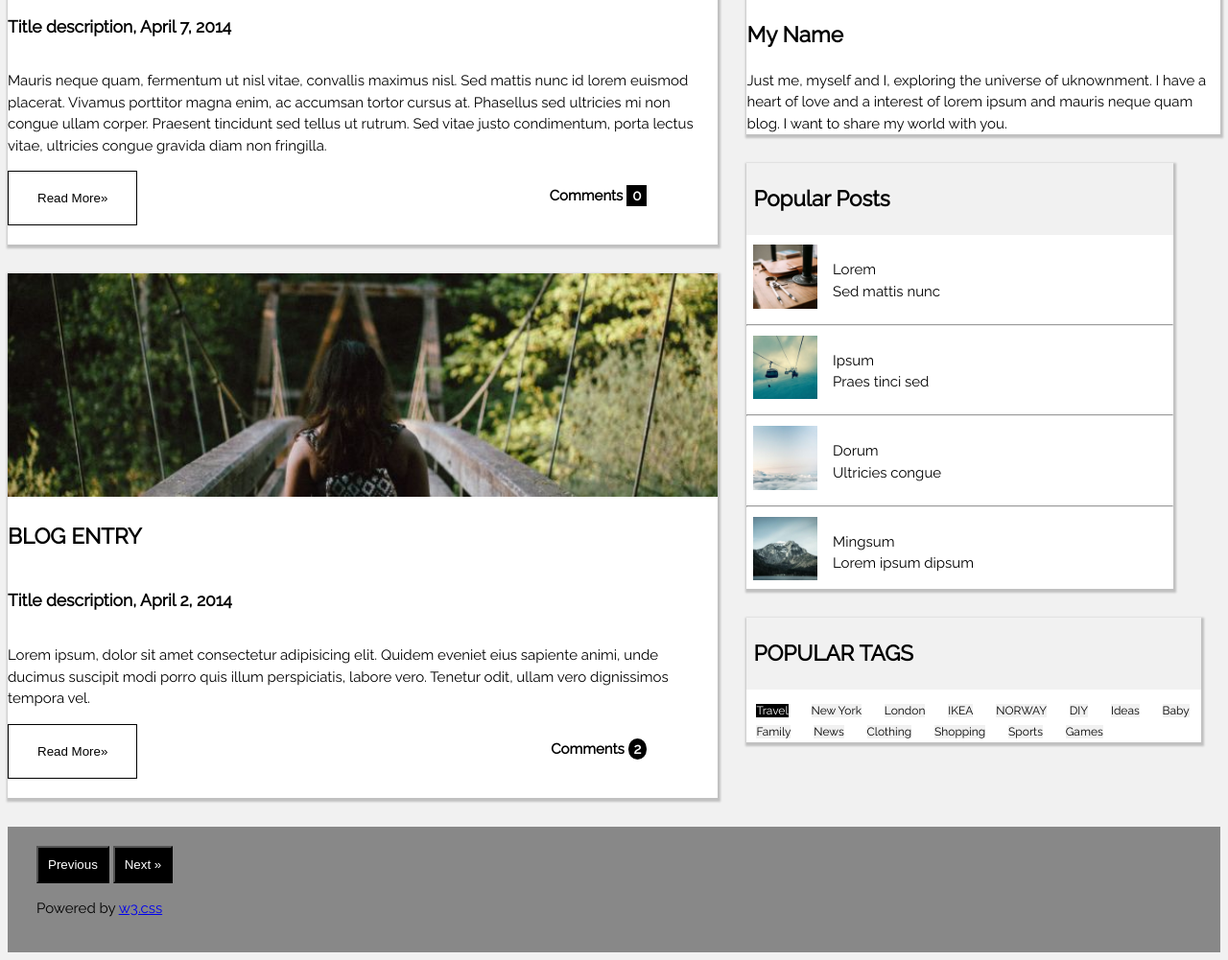
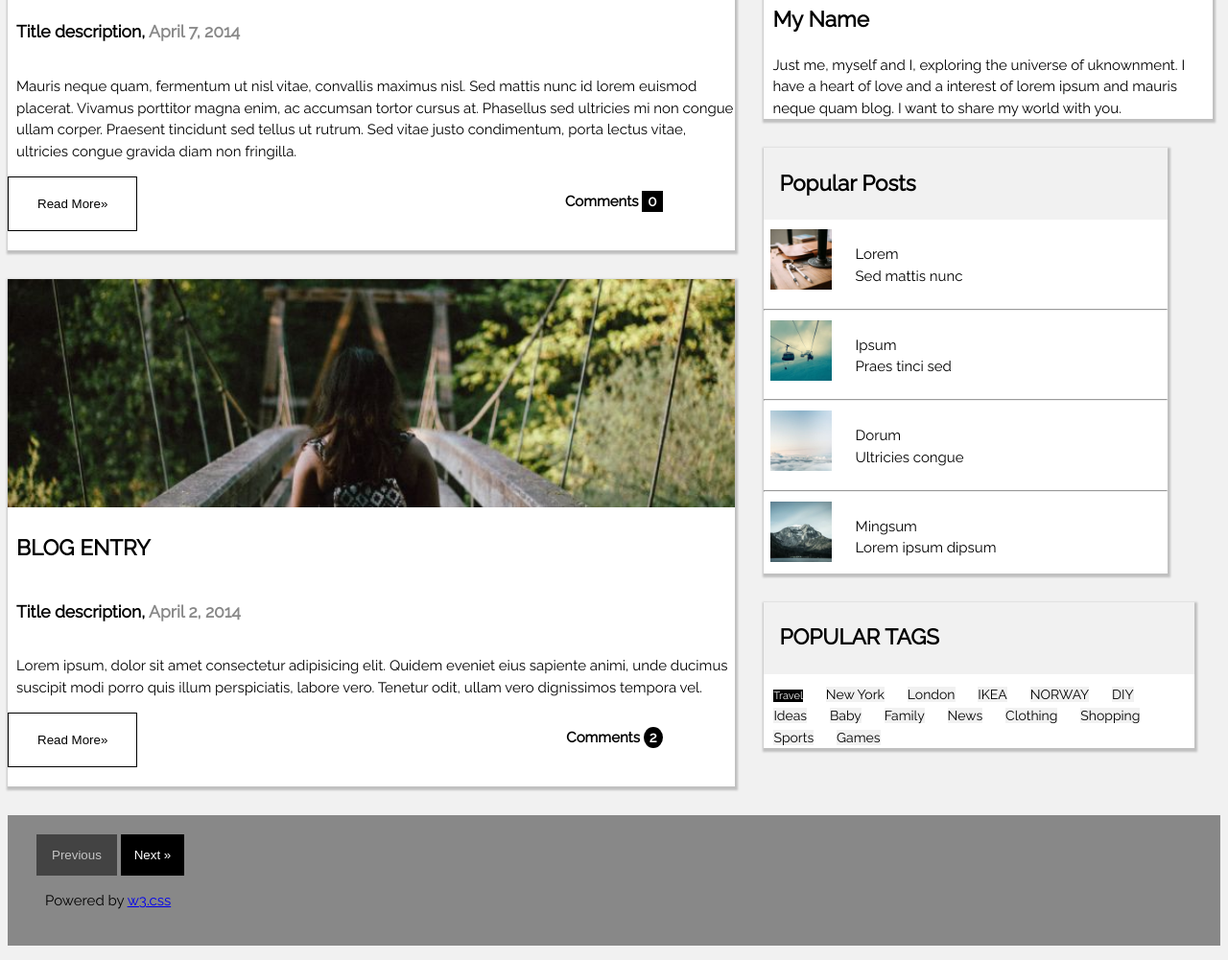
Before and after one commit to Godden13/my-blog-project, a plain HTML site: page index.html in a window 1280 px wide. Shown: the part 564-1565 px from the top of the page at 96% size. Drawn offline with Linux system fonts and the light colour scheme.

Commit message:
make required corections

```diff
--- a/assets/styles/style.css
+++ b/assets/styles/style.css
@@ -43,7 +43,7 @@ strong {
 }
 
 .big2 {
-  width: 40%;
+  width: 37%;
 }
 
 .container1 {
@@ -60,9 +60,13 @@ strong {
   width: 100%;
 }
 
+.containerheading span {
+  color: #888;
+}
+
 .button1 {
   padding: 20px 30px;
-  border: 0.5px solid;
+  border: 0.1px solid;
   background-color: #fff;
   margin-bottom: 20px;
 }
@@ -89,6 +93,10 @@ button:hover {
   background-color: #fff;
   box-shadow: 1px 2px 2px 2px #c0c0c0;
   margin-bottom: 30px;
+}
+
+.container2 p {
+  margin-bottom: 20px;
 }
 
 .container3 {
@@ -135,13 +143,31 @@ button:hover {
   color: #888;
 }
 
-.container4-11:hover {
-
-}
 .container4-11 img {
   height: 15%;
   width: 15%;
   margin-left: 7px;
+}
+
+
+.container1 h2,h3,p {
+  margin-left: 9px;
+}
+
+.container2 h2,h3,p {
+  margin-left: 9px;
+}
+
+.container3 h2,h3,p {
+  margin-left: 9px;
+}
+
+.container4 h2,h3,p {
+  margin-left: 9px;
+}
+
+.container5 h2,h3,p {
+  margin-left: 9px;
 }
 
 .container5 {
@@ -156,25 +182,35 @@ button:hover {
   background-color: #000;
   color: #fff;
   margin: 10px;
-  font-size: 12px;
+  font-size: 11px;
 }
 
 .tag {
   background-color: #f1f1f1;
   margin: 10px;
-  font-size: 12px;
+  font-size: 14px;
 }
 
 .thefoot {
   background-color: #888;
   margin: 0;
   padding: 20px 30px;
+
 }
 
-.foot {
+.foot1 {
   background-color: #000;
   color: #fff;
-  padding: 10px;
+  padding: 14px 16px;
+  border: none;
+  opacity: 0.5;
+}
+
+.foot2 {
+  background-color: #000;
+  color: #fff;
+  padding: 14px;
+  border: none;
 }
 
 .foot button:hover {
@@ -212,5 +248,14 @@ button:hover {
   .container4,
   .container5 {
     margin-bottom: 20px;
+    width: 100%;
+  }
+
+  .container4 {
+    margin-left: 20px;
+  }
+
+  #i {
+    display: none;
   }
 }
--- a/index.html
+++ b/index.html
@@ -36,13 +36,13 @@
         <div class="container3">
           <div class="containerimage">
               <img src="./assets/images/bridge.jpg" alt="Me On the Bridge">
-              </div>
+          </div>
               <h2><b>BLOG ENTRY</b></h2>
-              <div class="containerheading">
+          <div class="containerheading">
               <h3>Title description, <span class="containerheadings">April 2, 2014</span></h3>
-              </div>
+            </div>
               <p>Lorem ipsum, dolor sit amet consectetur adipisicing elit. Quidem eveniet eius sapiente animi, unde ducimus suscipit modi porro quis illum perspiciatis, labore vero. Tenetur odit, ullam vero dignissimos tempora vel.</p>
-              <div class="containerfooter">
+            <div class="containerfooter">
               <button class="button1">Read More»</button>
               <p class="comment"><b>Comments <span id="comment2">2</span></b></p>
           </div>
@@ -94,7 +94,7 @@
                 </div>
                   <hr>
                 <div class="container4-11">
-                  <a href="#">
+                  <a href="#" id="i">
                     <img src="./assets/images/rock.jpg" alt="mountain">
                     <div class="container4-11">
                       <p><span>Mingsum</span><br>Lorem ipsum dipsum</h4>
@@ -131,8 +131,8 @@
 
     <div class="thefoot">
       <div class="buttons">
-        <button class="foot"> Previous </button>
-        <button class="foot">  Next »</button>
+        <button class="foot1"> Previous </button>
+        <button class="foot2">  Next »</button>
       </div>
       <p>Powered by <a href="https://www.w3schools.com/w3css/default.asp">w3.css</a></p>
     </div>
```
